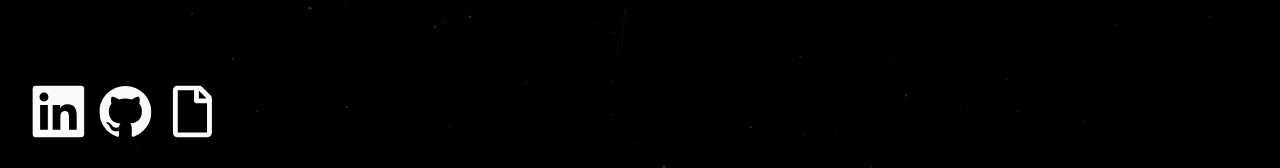
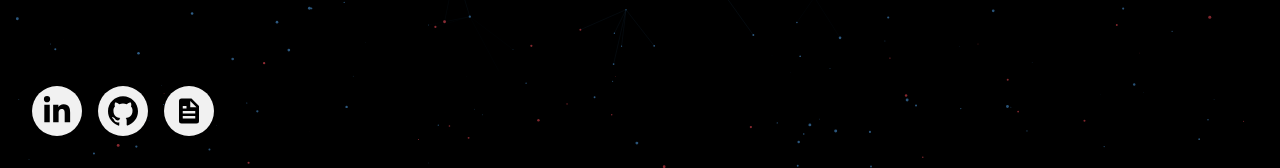
Before and after one commit to jtaylor205/Portfolio-Website, a React (Create React App) app: page / in a window 1280 px wide. Shown: the part 632-800 px from the top of the page. Built offline with nearby package versions, Linux system fonts and the light colour scheme; a web font is replaced by a local one.

Commit message:
Made adjustments to home page and slideoverNav

```diff
--- a/src/App.js
+++ b/src/App.js
@@ -3,6 +3,7 @@ import { Routes, Route, useLocation, useNavigate } from 'react-router-dom';
 import './App.css';
 import NavBar from "./components/NavBar";
 import About from "./components/About/About";
+
 import Projects from './components/Projects/Projects';
 import Home from './components/Home/Home';
 import { AnimatePresence } from 'framer-motion';
--- a/src/components/Home/Home.jsx
+++ b/src/components/Home/Home.jsx
@@ -4,8 +4,9 @@ import homeDots from './homeDots';
 import Transition from '../transition';
 import { RandomReveal } from 'react-random-reveal';
 import resumePDF from '../../assets/resume.pdf';
-import {SiLinkedin, SiGithub, SiFiles} from "react-icons/si";
-import { FaRegFile } from "react-icons/fa";
+import {SiGithub} from "react-icons/si";
+import { FaLinkedinIn } from "react-icons/fa6";
+import { BiSolidFile } from "react-icons/bi";
 
 const Home = ({menuOpen, setMenuOpen, navigateButtonRef }) => {
   useEffect(() => {
@@ -16,9 +17,9 @@ const Home = ({menuOpen, setMenuOpen, navigateButtonRef }) => {
   }, []);
 
   const linkItems = [
-    { title: "LINKEDIN", link: 'https://www.linkedin.com/in/jaedon-taylor/', imgSrc: <SiLinkedin/>, alt: "Linkedin" },
+    { title: "LINKEDIN", link: 'https://www.linkedin.com/in/jaedon-taylor/', imgSrc: <FaLinkedinIn/>, alt: "Linkedin" },
     { title: "GITHUB", link: 'https://github.com/jtaylor205', imgSrc: <SiGithub/>, alt: "Github" },
-    { title: "RESUME", link: resumePDF, imgSrc: <FaRegFile/>, alt: "Resume", isDownload: true },
+    { title: "RESUME", link: resumePDF, imgSrc: <BiSolidFile/>, alt: "Resume", isDownload: true },
   ];
 
   const handleLinkClick = (link, isDownload) => {
--- a/src/components/Home/homeDots.jsx
+++ b/src/components/Home/homeDots.jsx
@@ -2,11 +2,11 @@ const homeDots = function () {
     const canvas = document.querySelector('canvas'),
         ctx = canvas.getContext('2d'),
         colorDot = [
-            'rgb(0, 0, 204)',
-            'rgb(0, 0, 204)',
-            'rgb(255, 128, 0)',
-            'rgb(0, 0, 204)',
-            'rgb(255, 128, 0)',
+            'rgb(81, 162, 233)',
+            'rgb(81, 162, 233)',
+            'rgb(81, 162, 233)',
+            'rgb(81, 162, 233)',
+            'rgb(255, 77, 90)',
         ];
 
     function resizeCanvas() {
@@ -91,7 +91,7 @@ const homeDots = function () {
         } else {
             // For larger screens, keep the existing behavior
             const dotDistance = Math.sqrt(
-                (this.x - mousePosition.x) ** 2 + (this.y - mousePosition.y) ** 2
+                (this.x - mousePosition.x) ** 1.5 + (this.y - mousePosition.y) ** 1.5
             );
             const distanceRatio = dotDistance / (windowSize / 1.7);
             ctx.fillStyle = this.colour.slice(0, -1) + `,${1 - distanceRatio})`;
--- a/src/css/Home.css
+++ b/src/css/Home.css
@@ -103,24 +103,25 @@ html, body {
   position: fixed;
   bottom: 2rem;
   left: 2rem;
-  opacity: 0;
-  animation: fadeIn 2s ease-in forwards;
-  animation-delay: 2s;
+  gap: 1rem;
 }
 
 .bottom-button {
-  color: #fafafa;
-  width: 4vw;
-  height: 4vw;
-  scale: 2.0;
-  margin-right: 1rem;
+  color: black;
+  width: 50px;
+  height: 50px;
+  background-color: #f1f1f1;
+  border-radius: 50%;
   display: flex;
   justify-content: center;
   align-items: center;
-}
+  box-shadow: 0 4px 8px rgba(0, 0, 0, 0.1);
+  }
 
-.small-resume {
-    width: 2.5rem;
+  .bottom-button svg {
+    font-size: 40px; /* Adjust the size as needed */
+    width: 30px;
+    height: 30px;
   }
 
 @keyframes fadeIn {
--- a/src/css/SlideoverNav.css
+++ b/src/css/SlideoverNav.css
@@ -1,14 +1,21 @@
 /* slideoverNav css */
 .slideover-container {
   position: fixed;
-  right: -36%; /* Move the container completely off-screen */
+  right: -36%;
   width: 36%;
   height: 100%;
-  background-color: #c9c9c9;
+  background: linear-gradient(145deg, #f7f7f7, #dcdcdc); /* Off-white to light grey gradient */
+  background: rgba(245, 245, 245, 0.9); /* Semi-transparent off-white */
+  backdrop-filter: blur(12px); /* Adds a blur effect to the background */
+  border-radius: 20px;
+  box-shadow:
+    0 4px 10px rgba(0, 0, 0, 0.2),  /* Outer shadow */
+    inset 0 2px 4px rgba(255, 255, 255, 0.8),  /* Inner white glow for glossiness */
+    inset 0 -4px 6px rgba(0, 0, 0, 0.1); /* Subtle inner shadow at the bottom */
   transition: right 0.8s ease; /* Transition the right property */
-  border-radius: 20px;
   z-index: 20;
 }
+
 
 .slideover-container.open {
   right: 0; /* Slide in the container */
```
Also changed, not shown: 10 other files (tests, documents, lock files or other folders).
